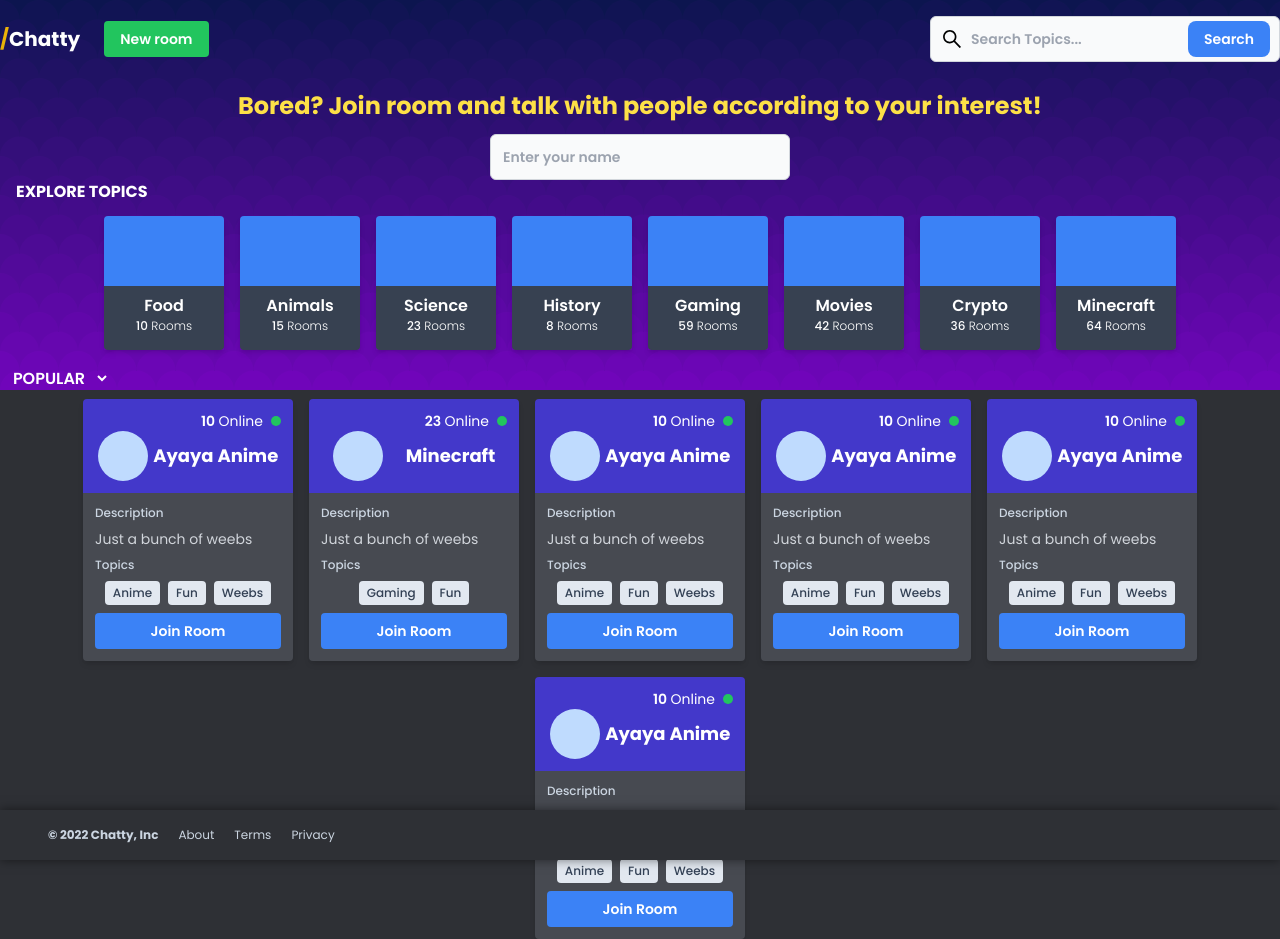
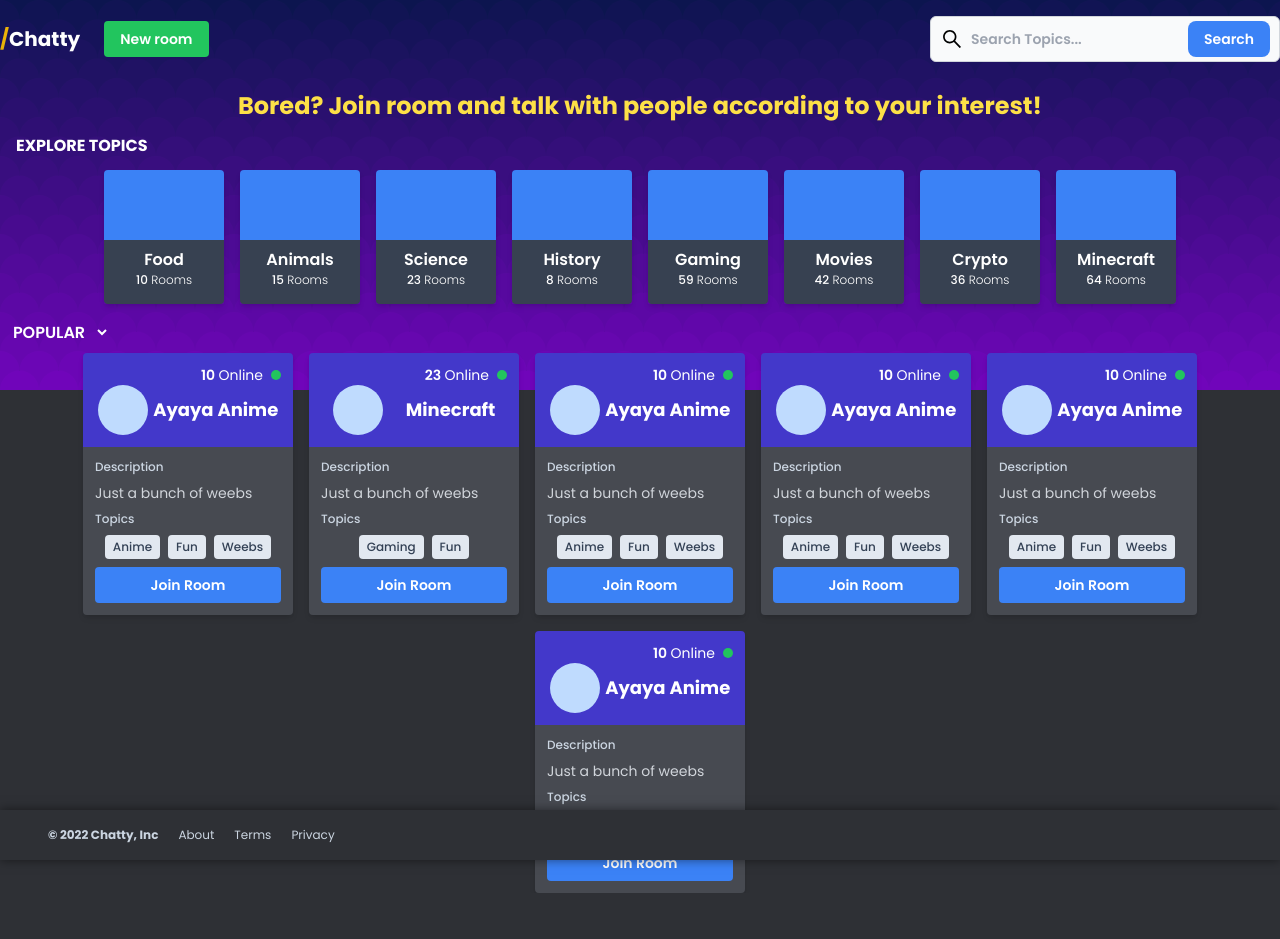
Before and after one commit to Keeeyaan/realtime-chat, a React (Vite) app in the folder client/: page / in a window 1280 px wide. After the commit the page ends 893 px from the top, so only its background shows below. Built offline with nearby package versions, Linux system fonts and the light colour scheme.

Commit message:
remove username input

```diff
--- a/client/src/pages/Home.tsx
+++ b/client/src/pages/Home.tsx
@@ -1,6 +1,5 @@
 import React from 'react';
 
-import { useUserContext } from '../context/UserProvider';
 import useWindowDimensions from '../hooks/useWindowDimensions';
 import Header from '../components/Header';
 import Page from './Page';
@@ -66,13 +65,7 @@ const dummyRooms = [
 ];
 
 const Home = () => {
-  const context = useUserContext();
-
   const width = useWindowDimensions();
-
-  const usernameChangeHandler = (e: any) => {
-    context.setUsername(e.target.value);
-  };
 
   return (
     <Page title='Home'>
@@ -82,16 +75,6 @@ const Home = () => {
           <h1 className='font-bold text-lg mx-4 text-yellow-300 sm:text-2xl'>
             Bored? Join room and talk with people according to your interest!
           </h1>
-        </div>
-        <div className='flex justify-center'>
-          <input
-            onChange={usernameChangeHandler}
-            defaultValue={context.username}
-            id='username'
-            className='block p-3 w-[300px] outline-none font-semibold text-sm text-gray-900 bg-gray-50 rounded-md border border-gray-300 focus:ring-blue-500 focus:border-blue-500   '
-            placeholder='Enter your name'
-            required
-          />
         </div>
         <h1 className=' text-center mx-auto mb-3 sm:text-start px-4 container font-bold text-white uppercase'>
           Explore Topics
```
